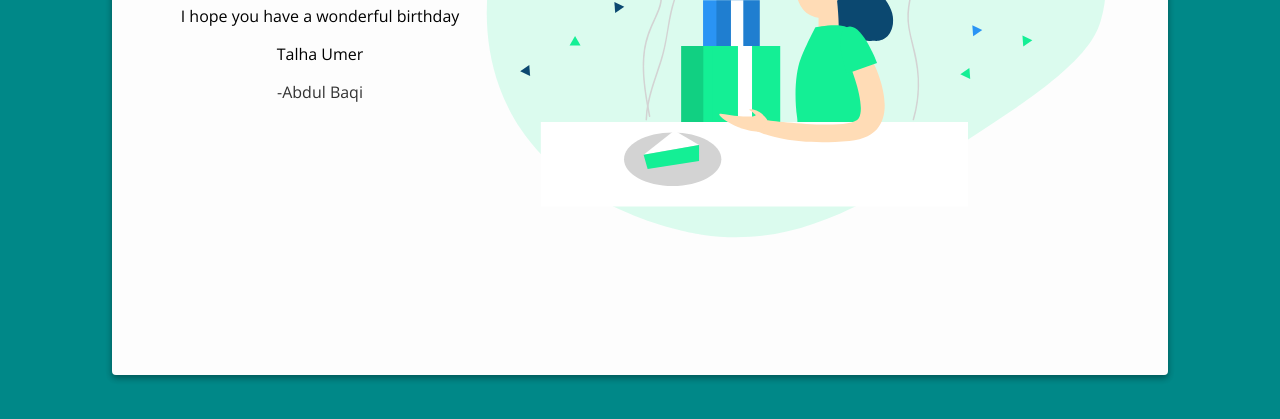
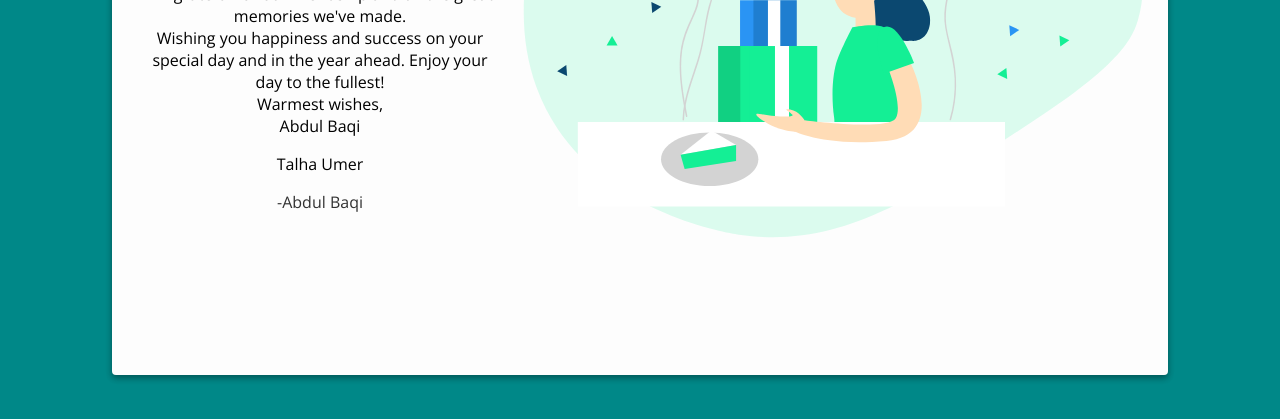
Before and after one commit to habibhassansehani/birthday-card, a plain HTML site: page index.html in a window 1280 px wide. Shown: the part 381-800 px from the top of the page. Drawn offline with nearby package versions, Linux system fonts and the light colour scheme.

Commit message:
adding note

```diff
--- a/index.html
+++ b/index.html
@@ -13,7 +13,13 @@
     <img src="./birthday.svg" alt="birthday" class="birthday">
     <div class="text">
       <h1>Happy Birthday!</h1>
-      <p>I hope you have a wonderful birthday</p>
+      <p>Dear Umer Talha,<br>
+It's been an incredible year together at PN Cadet College Ormara. Your kindness, humor, and support have made this time truly special. I'm grateful for our friendship and all the great memories we've made.
+<br>
+Wishing you happiness and success on your special day and in the year ahead. Enjoy your day to the fullest!
+<br>
+Warmest wishes,<br>
+Abdul Baqi</p>
        <p>Talha Umer</p>
       <p class="muted">-Abdul Baqi</p>
     </div>
```
